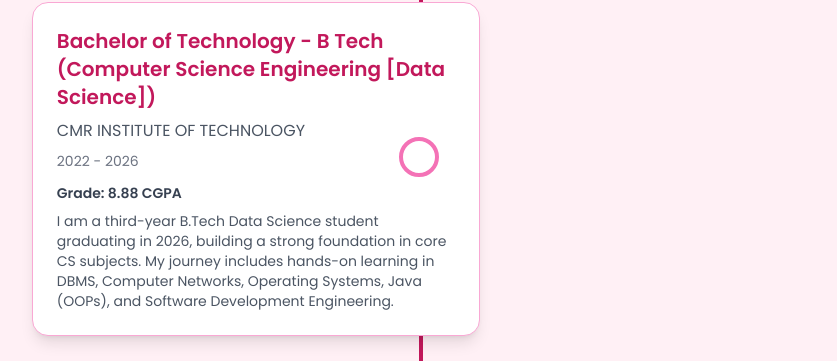
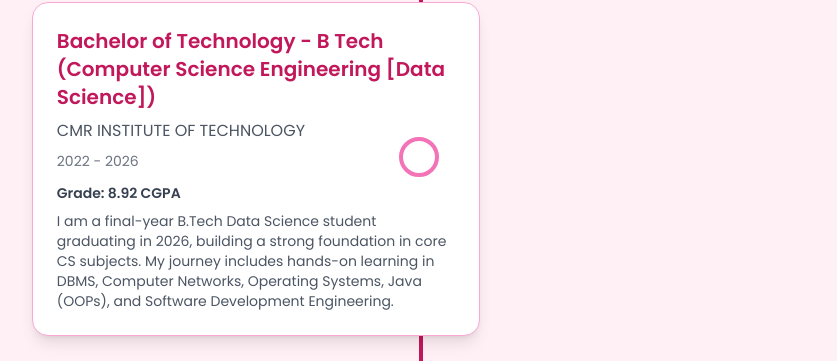
Before and after one commit to pooja742/Portfolio, a React (Vite) app: page / in a window 1280 px wide. Shown: the part 1086-1447 px from the top of the page, without its empty margins (221-1058 px from the left). Built offline with nearby package versions, Linux system fonts and the light colour scheme.

Commit message:
Update constants.js

```diff
--- a/src/constants.js
+++ b/src/constants.js
@@ -3,9 +3,9 @@ export const education = [
     id: 0,
     school: 'CMR INSTITUTE OF TECHNOLOGY',
     date: '2022 - 2026',
-    grade: '8.88 CGPA',
+    grade: '8.92 CGPA',
     degree: 'Bachelor of Technology - B Tech (Computer Science Engineering [Data Science])',
-    desc: 'I am a third-year B.Tech Data Science student graduating in 2026, building a strong foundation in core CS subjects. My journey includes hands-on learning in DBMS, Computer Networks, Operating Systems, Java (OOPs), and Software Development Engineering.',
+    desc: 'I am a final-year B.Tech Data Science student graduating in 2026, building a strong foundation in core CS subjects. My journey includes hands-on learning in DBMS, Computer Networks, Operating Systems, Java (OOPs), and Software Development Engineering.',
   },
   {
     id: 1,
```
